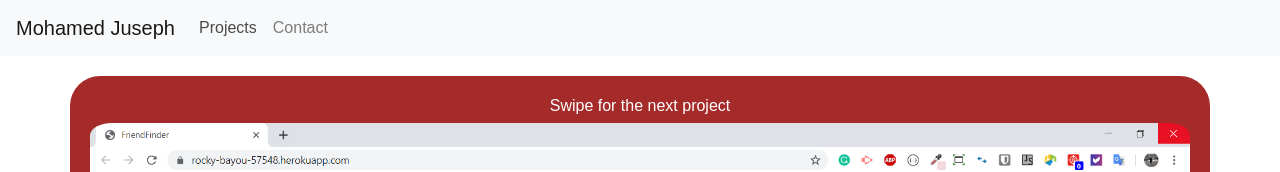
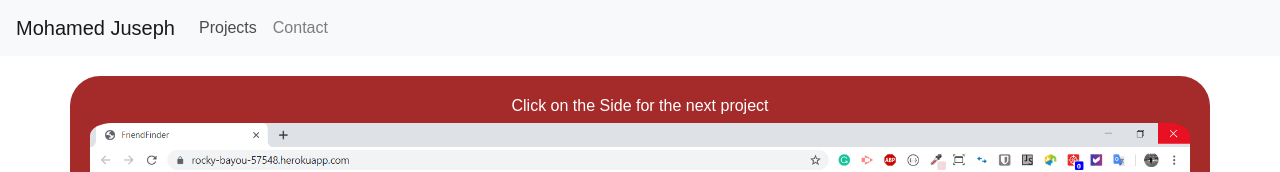
Before and after one commit to MJuseph/portfolio, a plain HTML site: page index.html in a window 1280 px wide. Both pictures are taken after a click on the link "Projects". Shown: the top 172 px of the page. Drawn offline with nearby package versions, Linux system fonts and the light colour scheme.

Commit message:
changed the slide headline

```diff
--- a/index.html
+++ b/index.html
@@ -106,7 +106,7 @@
 <div class="projects" id="projs">
 
 <!-- Slideshow container -->
-<h6 class="txt-s">Swipe for the next project</h6>
+<h6 class="txt-s">Click on the Side for the next project</h6>
 <div class="slideshow-container">
 
   <!-- Full-width images with number and caption text -->
```
